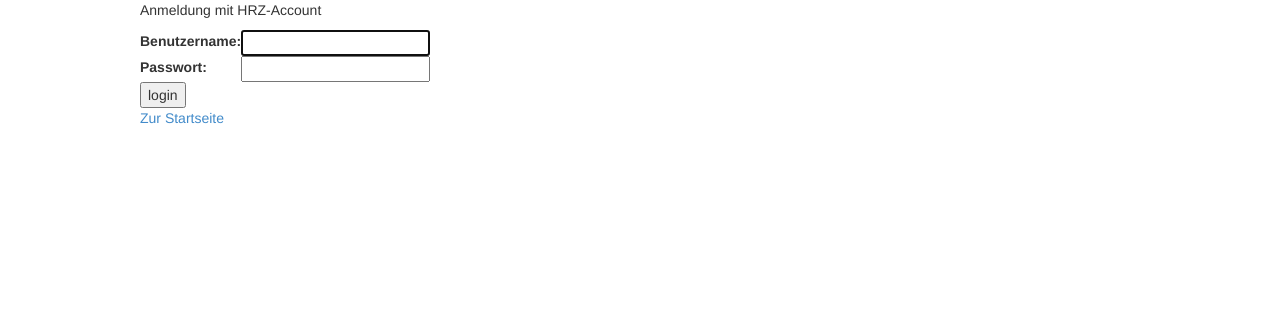
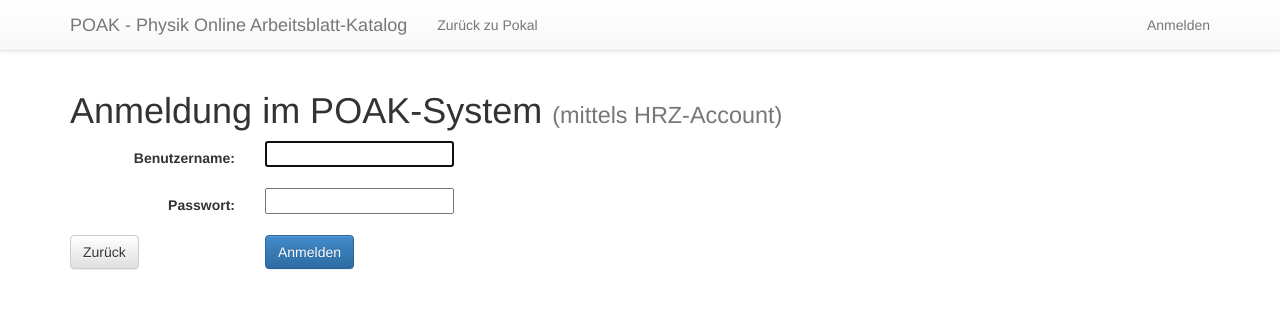
Before and after one commit to PhysikOnline-FFM/poak, a Django app: page /poak/u/login/ in a window 1280 px wide. Shown: the top 309 px of the page. Run offline with Django 3.2, Linux system fonts and the light colour scheme; style sheets or scripts are compiled from the project's sources; parts of the project's set-up code (start-up, migrations or seed data) failed here and were passed over; some libraries are stand-ins or nearby versions.

Commit message:
Erste Schritte in Richtung bootstrap-Layout

```diff
--- a/client/manage_worksheets/main.styl
+++ b/client/manage_worksheets/main.styl
@@ -1,23 +1,18 @@
 .error
     color: red
 
-.tag
-    border: 1px solid black
-    margin-left: 5px
+#tags label
+	display: inline-block
+
+#worksheets .tag
+    margin-left: 8px
+
+#worksheets ul li
+    margin-bottom: 10px
 
 .ws_link
     font-size: 150%
     margin-right: 5px
-
-.kom_link
-    display: block
-
-#worksheets ul li
-    margin-bottom: 10px
-
-div#main
-    width: 1000px
-    margin: 0 auto
 
 h2.comments-heading
     font-size: 1.5em
--- a/manage_worksheets/templates/manage_worksheets/details.html
+++ b/manage_worksheets/templates/manage_worksheets/details.html
@@ -3,8 +3,8 @@
 {% load comments %}
 
 {% block head %}
-   <link rel="stylesheet" type="text/css" href="{{ STATIC_URL }}fluent_comments/css/ajaxcomments.css" />
-<script type="text/javascript" src="{{ STATIC_URL }}fluent_comments/js/ajaxcomments.js"></script>
+    <link rel="stylesheet" type="text/css" href="{{ STATIC_URL }}fluent_comments/css/ajaxcomments.css" />
+	<script type="text/javascript" src="{{ STATIC_URL }}fluent_comments/js/ajaxcomments.js"></script>
 {% endblock %}
 
 {% block main %}
--- a/templates/base.html
+++ b/templates/base.html
@@ -1,5 +1,5 @@
 <!DOCTYPE html>
-<html lang="en">
+<html lang="de">
 <head>
     <title>{% block title %}Physik Online Arbeitsblatt-Katalog{% endblock %}</title>
     {% load staticfiles %}
@@ -12,8 +12,40 @@
     {% block head %}{% endblock %}
 </head>
 
-<body>
-    <div id="main">
+<body role="document">
+    <!-- Fixed navbar -->
+    <div class="navbar navbar-default navbar-static-top" role="navigation">
+      <div class="container">
+        <div class="navbar-header">
+          <button type="button" class="navbar-toggle collapsed" data-toggle="collapse" data-target=".navbar-collapse">
+            <span class="sr-only">Toggle navigation</span>
+            <span class="icon-bar"></span>
+            <span class="icon-bar"></span>
+            <span class="icon-bar"></span>
+          </button>
+          <a class="navbar-brand" href="#">POAK - Physik Online Arbeitsblatt-Katalog</a>
+        </div>
+        <div class="navbar-collapse collapse">
+          <ul class="nav navbar-nav">
+		  {% block navbar-left %}
+            <li><a href="/">Zurück zu Pokal</a></li>
+		  {% endblock %}
+          </ul>
+		  <ul class="nav navbar-nav navbar-right">
+			{% block navbar-right %}
+			{% if user.is_authenticated %}
+			<li>Eingeloggt als <a href="{% url 'users:account' %}" style="display:inline-block">{{ user.username }}</a></li>
+			<li><a href="{% url 'users:my_logout' %}">Abmelden</a></li>
+			{% else %}
+			<li><a href="{% url 'users:my_login' %}">Anmelden</a></li>
+			{% endif %}
+			{% endblock %}
+          </ul>
+        </div><!--/.nav-collapse -->
+      </div>
+    </div>
+
+    <div id="main" class="container" role="main">
         {% block main %}{% endblock %}
     </div>
 </body>
--- a/users/templates/registration/login.html
+++ b/users/templates/registration/login.html
@@ -3,27 +3,33 @@
 {% block main %}
 
 {% if form.errors %}
-<p>Your username and password didn't match. Please try again.</p>
+<div class="alert alert-danger" role="alert">Deine Benutzername und Passwort ergeben keine gültige Anmeldeinformation. Bitte versuche es erneut.</div>
 {% endif %}
 
-<p>Anmeldung mit HRZ-Account</p>
+<h1>Anmeldung im POAK-System <small>(mittels HRZ-Account)</small></h1>
 
-<form method="post" action="{% url 'users:my_login' %}">
+<form method="post" action="{% url 'users:my_login' %}" role="form" class="form-horizontal">
 {% csrf_token %}
-<table>
-<tr>
-    <td>{{ form.username.label_tag }}</td>
-    <td>{{ form.username }}</td>
-</tr>
-<tr>
-    <td>{{ form.password.label_tag }}</td>
-    <td>{{ form.password }}</td>
-</tr>
-</table>
-
-<input type="submit" value="login" />
-<input type="hidden" name="next" value="{{ next }}" />
+	<div class="form-group">
+		<label class="col-sm-2 control-label">{{ form.username.label_tag }}</label>
+		<div class="col-sm-10">
+			{{ form.username }}
+		</div>
+	</div>
+	<div class="form-group">
+		<label class="col-sm-2 control-label">{{ form.password.label_tag }}</label>
+		<div class="col-sm-10">
+			{{ form.password }}
+		</div>
+	</div>
+	<div class="form-group">
+		<div class="col-sm-2">
+			<a class="btn btn-default" href="{% url 'manage_worksheets:main' %}">Zurück</a>
+		</div>
+		<div class="col-sm-10">
+			<button type="submit" class="btn btn-primary">Anmelden</button>
+			<input type="hidden" name="next" value="{{ next }}" />
+		</div>
+	</div>
 </form>
-
-<a href="{% url 'manage_worksheets:main' %}">Zur Startseite</a>
 {% endblock %}
--- a/users/templates/registration/logout.html
+++ b/users/templates/registration/logout.html
@@ -1,6 +1,6 @@
 {% extends "base.html" %}
 
 {% block main %}
-<p>Erfolgreich abgemeldet.</p>
-<a href="{% url 'manage_worksheets:main' %}">Zur Startseite</a>
+<div class="alert alert-success" role="alert">Du wurdest erfolgreich abgemeldet.</div>
+<a class="btn btn-default" href="{% url 'manage_worksheets:main' %}">Zurück zur Startseite</a>
 {% endblock %}
--- a/users/templates/users/account.html
+++ b/users/templates/users/account.html
@@ -2,6 +2,7 @@
 
 {% block main %}
 <h1>Einstellungen</h1>
-<p>Eingeloggt als {{ user.username }}</p>
-<a href="{% url 'manage_worksheets:main' %}">Startseite</a>
+<p>Du bist angemeldet als {{ user.username }}</p>
+<div class="alert alert-info" role="alert">Derzeit gibt es auf dieser Plattform keine Einstellungsmöglichkeiten zu deinem Account, weil die Anmeldung über ein übergeordnetes System abgewickelt wird.</div>
+<a class="btn btn-default" href="{% url 'manage_worksheets:main' %}">Zurück zur Startseite</a>
 {% endblock %}
```
Also changed, not shown: manage_worksheets/forms.py (+4 -6 lines), manage_worksheets/templates/manage_worksheets/index.html (+22 -21 lines), manage_worksheets/templates/manage_worksheets/submit.html (+8 -7 lines), 1 other file.
